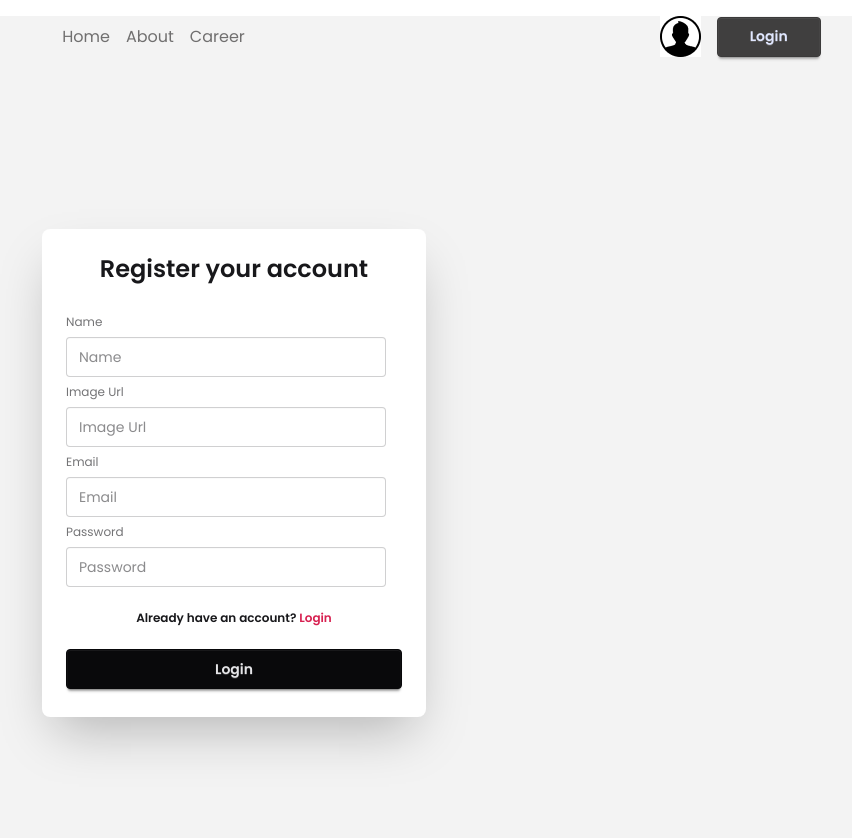
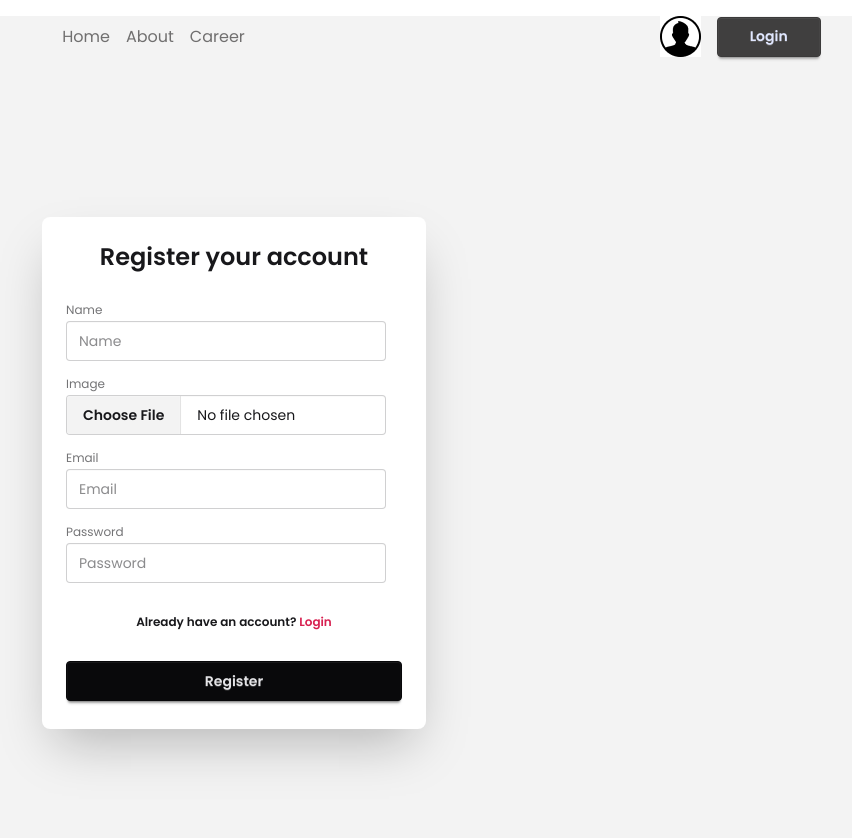
Before and after one commit to mahadyhassanutsho/dragon-news, a React (Vite) app: page /auth/register in a window 1280 px wide. Shown: the top 838 px of the page, without its empty margins (406-1258 px from the left). Built offline with nearby package versions, Linux system fonts and the light colour scheme; no server answers.

Commit message:
added user registration

```diff
--- a/package.json
+++ b/package.json
@@ -11,6 +11,7 @@
   },
   "dependencies": {
     "@tailwindcss/vite": "^4.1.14",
+    "axios": "^1.12.2",
     "date-fns": "^4.1.0",
     "firebase": "^12.4.0",
     "react": "^19.1.1",
@@ -18,6 +19,7 @@
     "react-fast-marquee": "^1.6.5",
     "react-icons": "^5.5.0",
     "react-router": "^7.9.4",
+    "react-toastify": "^11.0.5",
     "tailwindcss": "^4.1.14"
   },
   "devDependencies": {
--- a/src/components/home-layout/Categories.jsx
+++ b/src/components/home-layout/Categories.jsx
@@ -1,7 +1,8 @@
+import axios from "axios";
 import { use } from "react";
 import { NavLink } from "react-router";
 
-const categoryPromise = fetch("/categories.json").then((res) => res.json());
+const categoryPromise = axios.get("/categories.json").then((res) => res.data);
 
 export default function Categories() {
   const categories = use(categoryPromise);
--- a/src/main.jsx
+++ b/src/main.jsx
@@ -1,12 +1,17 @@
 import { StrictMode } from "react";
 import { createRoot } from "react-dom/client";
 import { RouterProvider } from "react-router";
+import { ToastContainer } from "react-toastify";
 
 import "./styles/main.css";
 import router from "./routes/router";
+import AuthProvider from "./providers/AuthProvider";
 
 createRoot(document.getElementById("root")).render(
   <StrictMode>
-    <RouterProvider router={router} />
+    <AuthProvider>
+      <RouterProvider router={router} />
+      <ToastContainer />
+    </AuthProvider>
   </StrictMode>
 );
--- a/src/pages/RegisterPage.jsx
+++ b/src/pages/RegisterPage.jsx
@@ -1,31 +1,105 @@
+import { useState } from "react";
 import { Link } from "react-router";
+import { toast } from "react-toastify";
+import { uploadImage } from "../services/imgbb";
+import { createUser } from "../services/firebase";
+import { useAuth } from "../providers/AuthProvider";
 
 export default function RegisterPage() {
+  const { setUser } = useAuth();
+  const [registerInProgress, setRegisterInProgress] = useState(false);
+
+  const handleRegister = async (e) => {
+    e.preventDefault();
+    setRegisterInProgress(true);
+
+    const { name, image, email, password } = {
+      name: e.target.name.value,
+      image: e.target.image.files[0],
+      email: e.target.email.value,
+      password: e.target.password.value,
+    };
+
+    try {
+      const imageUrl = await uploadImage(image);
+      const user = await createUser(name, imageUrl, email, password);
+      setUser(user);
+      toast.success(`Successfully registered ${user.displayName}.`);
+      e.target.reset();
+    } catch (e) {
+      toast.error(
+        `Error: ${e.message || "Register failed! Please try again."}`
+      );
+    } finally {
+      setRegisterInProgress(false);
+    }
+  };
+
   return (
     <div className="flex flex-col items-center justify-center w-full min-h-screen">
       <div className="card bg-base-100 w-full max-w-sm shrink-0 shadow-2xl">
-        <div className="card-body">
+        <form className="card-body" onSubmit={handleRegister}>
           <h2 className="font-semibold text-2xl text-center">
             Register your account
           </h2>
-          <fieldset className="fieldset mt-4">
-            <label className="label">Name</label>
-            <input type="text" className="input" placeholder="Name" />
-            <label className="label">Image Url</label>
-            <input type="text" className="input" placeholder="Image Url" />
-            <label className="label">Email</label>
-            <input type="email" className="input" placeholder="Email" />
-            <label className="label">Password</label>
-            <input type="password" className="input" placeholder="Password" />
+          <fieldset className="fieldset mt-4 space-y-2">
+            <div className="space-y-0.5">
+              <label className="label">Name</label>
+              <input
+                type="text"
+                name="name"
+                required
+                minLength={3}
+                className="input"
+                placeholder="Name"
+              />
+            </div>
+            <div className="space-y-0.5">
+              <label className="label">Image</label>
+              <input
+                type="file"
+                name="image"
+                required
+                className="file-input"
+                placeholder="Image Url"
+              />
+            </div>
+            <div className="space-y-0.5">
+              <label className="label">Email</label>
+              <input
+                type="email"
+                name="email"
+                required
+                className="input"
+                placeholder="Email"
+              />
+            </div>
+            <div className="space-y-0.5">
+              <label className="label">Password</label>
+              <input
+                type="password"
+                name="password"
+                required
+                minLength={7}
+                className="input"
+                placeholder="Password"
+              />
+            </div>
             <p className="font-semibold text-center mt-4">
               Already have an account?{" "}
               <Link to="/auth/login" className="text-secondary link link-hover">
                 Login
               </Link>
             </p>
-            <button className="btn btn-neutral mt-4">Login</button>
+            <button
+              type="submit"
+              className="btn btn-neutral mt-4"
+              disabled={registerInProgress}
+            >
+              {registerInProgress ? "Registering..." : "Register"}
+            </button>
           </fieldset>
-        </div>
+        </form>
       </div>
     </div>
   );
--- /dev/null
+++ b/src/providers/AuthProvider.jsx
@@ -0,0 +1,35 @@
+import { use, useState, useEffect, createContext } from "react";
+import { subscribeToAuth } from "../services/firebase";
+
+const AuthContext = createContext({
+  user: null,
+  isPending: true,
+  // eslint-disable-next-line no-unused-vars
+  setUser: (user) => {},
+});
+
+// eslint-disable-next-line react-refresh/only-export-components
+export const useAuth = () => {
+  const auth = use(AuthContext);
+  if (!auth) throw new Error("useAuth is Only usable inside AuthProvider");
+  return auth;
+};
+
+export default function AuthProvider({ children }) {
+  const [user, setUser] = useState(null);
+  const [isPending, setIsPending] = useState(true);
+
+  useEffect(() => {
+    const unsubscribe = subscribeToAuth((user) => setUser(user));
+    setIsPending(false);
+    return () => {
+      unsubscribe();
+    };
+  }, []);
+
+  return (
+    <AuthContext.Provider value={{ user, isPending, setUser }}>
+      {children}
+    </AuthContext.Provider>
+  );
+}
--- a/src/routes/router.tsx
+++ b/src/routes/router.tsx
@@ -1,3 +1,4 @@
+import axios from "axios";
 import { createBrowserRouter } from "react-router";
 import HomeLayout from "../layouts/HomeLayout";
 import PageNotFound from "../pages/PageNotFound";
@@ -15,7 +16,7 @@ const router = createBrowserRouter([
       { path: "", element: <HomePage /> },
       {
         path: "category/:id",
-        loader: () => fetch("/news.json").then((res) => res.json()),
+        loader: () => axios.get("/news.json").then((res) => res.data),
         element: <NewsByCategoryPage />,
       },
     ],
--- /dev/null
+++ b/src/services/firebase.js
@@ -0,0 +1,41 @@
+import { initializeApp } from "firebase/app";
+import {
+  getAuth,
+  createUserWithEmailAndPassword,
+  updateProfile,
+  onAuthStateChanged,
+} from "firebase/auth";
+
+const firebaseConfig = {
+  apiKey: "AIzaSyB2TLn7qlr4x_G5vXCHJkFmaU4Xecfns00",
+  authDomain: "dragon-news-7c850.firebaseapp.com",
+  projectId: "dragon-news-7c850",
+  storageBucket: "dragon-news-7c850.firebasestorage.app",
+  messagingSenderId: "990933066407",
+  appId: "1:990933066407:web:010b3f11698a3592857182",
+};
+
+const app = initializeApp(firebaseConfig);
+
+export const auth = getAuth(app);
+
+export const createUser = async (displayName, photoURL, email, password) => {
+  const userCredential = await createUserWithEmailAndPassword(
+    auth,
+    email,
+    password
+  );
+  const user = userCredential.user;
+
+  await updateProfile(user, {
+    displayName,
+    photoURL,
+  });
+
+  return user;
+};
+
+export const subscribeToAuth = (observerFunction) => {
+  const unsubscribe = onAuthStateChanged(auth, observerFunction);
+  return unsubscribe;
+};
--- /dev/null
+++ b/src/services/imgbb.js
@@ -0,0 +1,26 @@
+import axios from "axios";
+
+export async function uploadImage(file) {
+  const apiKey = import.meta.env.VITE_IMGBB_API_KEY;
+  const expirationSeconds = 30 * 24 * 60 * 60;
+  const url = `https://api.imgbb.com/1/upload?expiration=${expirationSeconds}&key=${apiKey}`;
+
+  const fileInBase64 = await fileToBase64(file);
+
+  const formData = new FormData();
+  formData.append("image", fileInBase64.split(",")[1]);
+
+  const picture = await axios
+    .post(url, formData, {})
+    .then((response) => response.data);
+  return picture.data.url;
+}
+
+function fileToBase64(file) {
+  return new Promise((resolve, reject) => {
+    const reader = new FileReader();
+    reader.readAsDataURL(file);
+    reader.onload = () => resolve(reader.result);
+    reader.onerror = (error) => reject(error);
+  });
+}
```
Also changed, not shown: 2 other files (tests, documents, lock files or other folders).
